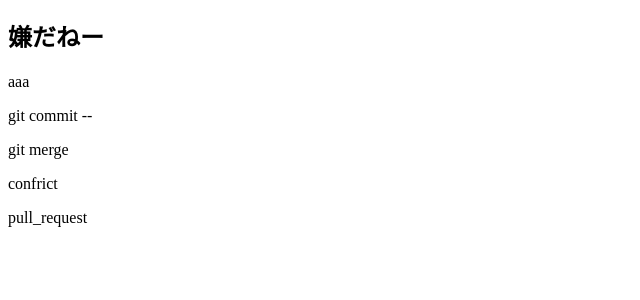
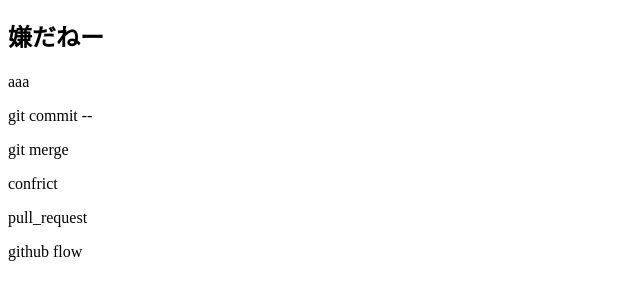
Before and after one commit to hideship/git_tutorial, a plain HTML site: page index.html in a window 1280 px wide. Shown: the part 48-348 px from the top of the page, without its empty margins (0-640 px from the left). Drawn offline with Linux system fonts and the light colour scheme.

Commit message:
github flowを追記しました

```diff
--- a/index.html
+++ b/index.html
@@ -5,3 +5,4 @@
 <p>git merge </P>
 <p>confrict</P>
 <p>pull_request</P>
+<P>github flow</P>
```
